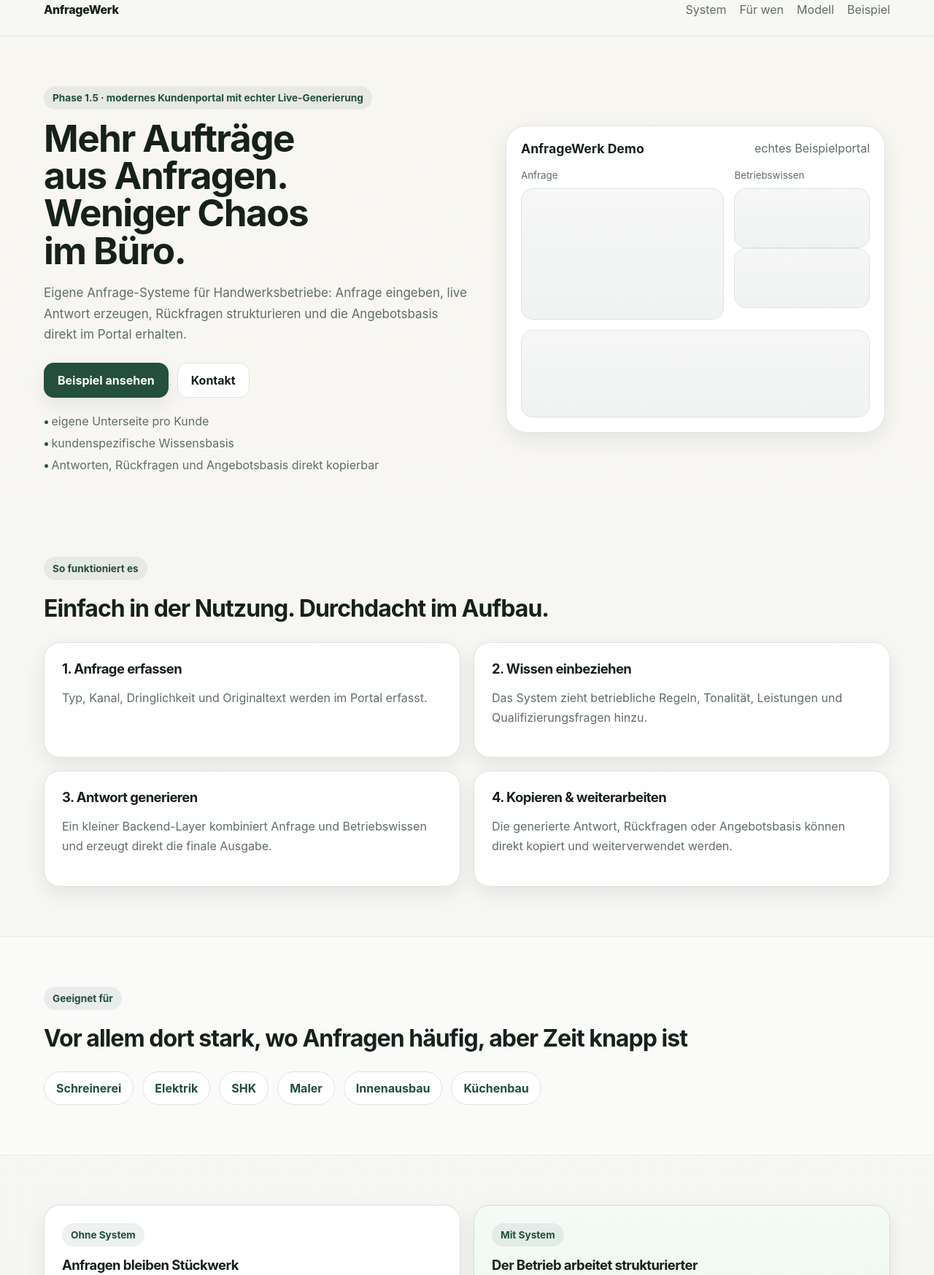
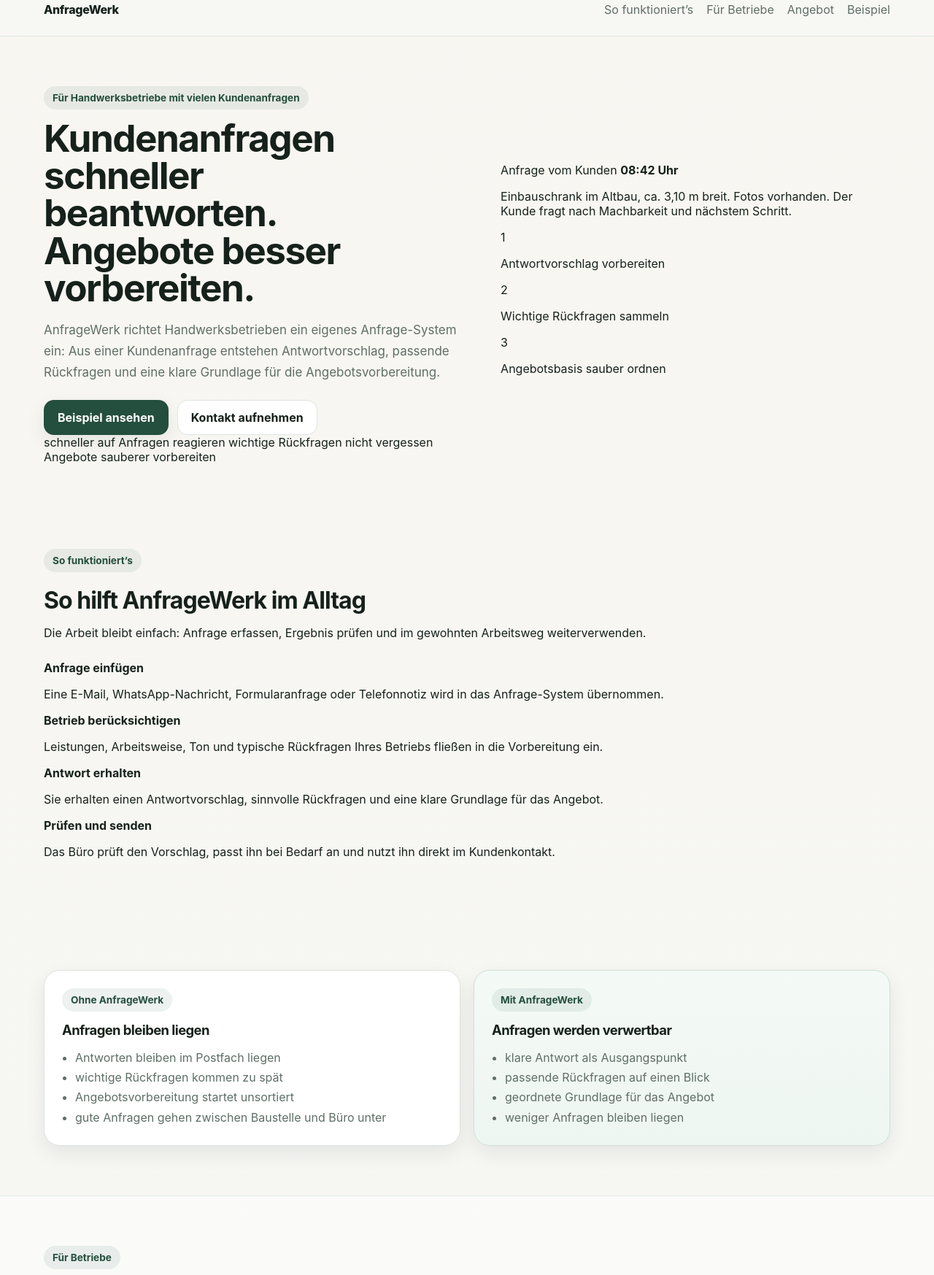
Before and after one commit to Anfragewerk/anfragewerk.github.io, a plain HTML site: page index.html in a window 1280 px wide. Shown: the part 23-1770 px from the top of the page at 73% size. Drawn offline with Linux system fonts and the light colour scheme.

Commit message:
Update landingpage copy for handwerk audience

```diff
--- a/index.html
+++ b/index.html
@@ -3,8 +3,8 @@
 <head>
   <meta charset="UTF-8" />
   <meta name="viewport" content="width=device-width, initial-scale=1.0" />
-  <title>AnfrageWerk – Eigene Anfrage-Systeme für Handwerksbetriebe</title>
-  <meta name="description" content="Eigene Anfrage-Systeme für lokale Handwerksbetriebe: Anfragen schneller beantworten, Rückfragen strukturieren und Angebote besser vorbereiten." />
+  <title>AnfrageWerk - Kundenanfragen schneller beantworten</title>
+  <meta name="description" content="AnfrageWerk richtet Handwerksbetrieben ein eigenes Anfrage-System ein: Kundenanfragen schneller beantworten, wichtige Rückfragen nicht vergessen und Angebote sauberer vorbereiten." />
   <link rel="stylesheet" href="./assets/css/main.css" />
   <script type="application/ld+json">
 {
@@ -16,7 +16,7 @@
       "name": "AnfrageWerk",
       "url": "https://anfragewerk.github.io/",
       "email": "anfragewerk@web.de",
-      "description": "AnfrageWerk erstellt KI-gestützte Anfrage-Systeme für lokale Handwerksbetriebe, damit aus Kundenanfragen schneller verwertbare Antworten, Rückfragen und Angebotsgrundlagen entstehen."
+      "description": "AnfrageWerk richtet Handwerksbetrieben ein eigenes Anfrage-System ein, damit Kundenanfragen schneller beantwortet und Angebote besser vorbereitet werden."
     },
     {
       "@type": "WebSite",
@@ -29,13 +29,12 @@
       "inLanguage": "de-DE"
     },
     {
-      "@type": "SoftwareApplication",
-      "@id": "https://anfragewerk.github.io/#software",
+      "@type": "Service",
+      "@id": "https://anfragewerk.github.io/#service",
       "name": "AnfrageWerk",
-      "applicationCategory": "BusinessApplication",
-      "operatingSystem": "Web",
       "url": "https://anfragewerk.github.io/",
-      "description": "Webbasiertes Anfrage-System für lokale Handwerksbetriebe. Aus Kundenanfragen entstehen Antwortentwurf, Rückfragen und Angebotsbasis.",
+      "serviceType": "Anfragebearbeitung für Handwerksbetriebe",
+      "description": "AnfrageWerk hilft Handwerksbetrieben, aus Kundenanfragen einen Antwortvorschlag, passende Rückfragen und eine Grundlage für die Angebotsvorbereitung zu machen.",
       "publisher": {
         "@id": "https://anfragewerk.github.io/#organization"
       },
@@ -48,11 +47,11 @@
 <body>
   <header class="site-header">
     <div class="container nav-row">
-      <a class="brand" href="./">AnfrageWerk</a>
-      <nav class="nav-links">
-        <a href="#system">System</a>
-        <a href="#zielgruppen">Für wen</a>
-        <a href="#modell">Modell</a>
+      <a class="brand" href="./" aria-label="AnfrageWerk Startseite">AnfrageWerk</a>
+      <nav class="nav-links" aria-label="Hauptnavigation">
+        <a href="#ablauf">So funktioniert’s</a>
+        <a href="#betriebe">Für Betriebe</a>
+        <a href="#angebot">Angebot</a>
         <a href="./beispiel/">Beispiel</a>
       </nav>
     </div>
@@ -61,83 +60,73 @@
   <main>
     <section class="hero-section">
       <div class="container hero-grid">
-        <div>
-          <span class="eyebrow">Phase 1.5 · modernes Kundenportal mit echter Live-Generierung</span>
-          <h1>Mehr Aufträge aus Anfragen. Weniger Chaos im Büro.</h1>
-          <p class="lead">Eigene Anfrage-Systeme für Handwerksbetriebe: Anfrage eingeben, live Antwort erzeugen, Rückfragen strukturieren und die Angebotsbasis direkt im Portal erhalten.</p>
+        <div class="hero-copy">
+          <span class="eyebrow">Für Handwerksbetriebe mit vielen Kundenanfragen</span>
+          <h1>Kundenanfragen schneller beantworten. Angebote besser vorbereiten.</h1>
+          <p class="lead">AnfrageWerk richtet Handwerksbetrieben ein eigenes Anfrage-System ein: Aus einer Kundenanfrage entstehen Antwortvorschlag, passende Rückfragen und eine klare Grundlage für die Angebotsvorbereitung.</p>
           <div class="hero-actions">
             <a class="btn btn-primary" href="./beispiel/">Beispiel ansehen</a>
-            <a class="btn btn-secondary" href="#kontakt">Kontakt</a>
+            <a class="btn btn-secondary" href="#kontakt">Kontakt aufnehmen</a>
           </div>
-          <ul class="hero-bullets">
-            <li>eigene Unterseite pro Kunde</li>
-            <li>kundenspezifische Wissensbasis</li>
-            <li>Antworten, Rückfragen und Angebotsbasis direkt kopierbar</li>
-          </ul>
+          <div class="trust-row" aria-label="Wichtigste Vorteile">
+            <span>schneller auf Anfragen reagieren</span>
+            <span>wichtige Rückfragen nicht vergessen</span>
+            <span>Angebote sauberer vorbereiten</span>
+          </div>
         </div>
-        <div class="preview-shell">
-          <div class="preview-card">
-            <div class="preview-top">
-              <strong>AnfrageWerk Demo</strong>
-              <span>echtes Beispielportal</span>
+
+        <div class="hero-visual" aria-label="Beispielhafte Anfragebearbeitung">
+          <div class="desk-panel">
+            <div class="desk-top">
+              <span>Anfrage vom Kunden</span>
+              <strong>08:42 Uhr</strong>
             </div>
-            <div class="preview-body">
-              <div class="preview-column">
-                <small>Anfrage</small>
-                <div class="preview-box tall"></div>
+            <div class="note-card">
+              <p>Einbauschrank im Altbau, ca. 3,10 m breit. Fotos vorhanden. Der Kunde fragt nach Machbarkeit und nächstem Schritt.</p>
+            </div>
+            <div class="result-list">
+              <div class="result-item">
+                <span>1</span>
+                <p>Antwortvorschlag vorbereiten</p>
               </div>
-              <div class="preview-column">
-                <small>Betriebswissen</small>
-                <div class="preview-box"></div>
-                <div class="preview-box"></div>
+              <div class="result-item">
+                <span>2</span>
+                <p>Wichtige Rückfragen sammeln</p>
+              </div>
+              <div class="result-item">
+                <span>3</span>
+                <p>Angebotsbasis sauber ordnen</p>
               </div>
             </div>
-            <div class="preview-output"></div>
           </div>
         </div>
       </div>
     </section>
 
-    <section id="system" class="section">
-      <div class="container">
+    <section id="ablauf" class="section section-contrast">
+      <div class="container split-layout">
         <div class="section-head">
-          <span class="eyebrow">So funktioniert es</span>
-          <h2>Einfach in der Nutzung. Durchdacht im Aufbau.</h2>
+          <span class="eyebrow">So funktioniert’s</span>
+          <h2>So hilft AnfrageWerk im Alltag</h2>
+          <p>Die Arbeit bleibt einfach: Anfrage erfassen, Ergebnis prüfen und im gewohnten Arbeitsweg weiterverwenden.</p>
         </div>
-        <div class="feature-grid">
-          <article class="feature-card">
-            <h3>1. Anfrage erfassen</h3>
-            <p>Typ, Kanal, Dringlichkeit und Originaltext werden im Portal erfasst.</p>
+        <div class="steps">
+          <article class="step-row">
+            <strong>Anfrage einfügen</strong>
+            <p>Eine E-Mail, WhatsApp-Nachricht, Formularanfrage oder Telefonnotiz wird in das Anfrage-System übernommen.</p>
           </article>
-          <article class="feature-card">
-            <h3>2. Wissen einbeziehen</h3>
-            <p>Das System zieht betriebliche Regeln, Tonalität, Leistungen und Qualifizierungsfragen hinzu.</p>
+          <article class="step-row">
+            <strong>Betrieb berücksichtigen</strong>
+            <p>Leistungen, Arbeitsweise, Ton und typische Rückfragen Ihres Betriebs fließen in die Vorbereitung ein.</p>
           </article>
-          <article class="feature-card">
-            <h3>3. Antwort generieren</h3>
-            <p>Ein kleiner Backend-Layer kombiniert Anfrage und Betriebswissen und erzeugt direkt die finale Ausgabe.</p>
+          <article class="step-row">
+            <strong>Antwort erhalten</strong>
+            <p>Sie erhalten einen Antwortvorschlag, sinnvolle Rückfragen und eine klare Grundlage für das Angebot.</p>
           </article>
-          <article class="feature-card">
-            <h3>4. Kopieren & weiterarbeiten</h3>
-            <p>Die generierte Antwort, Rückfragen oder Angebotsbasis können direkt kopiert und weiterverwendet werden.</p>
+          <article class="step-row">
+            <strong>Prüfen und senden</strong>
+            <p>Das Büro prüft den Vorschlag, passt ihn bei Bedarf an und nutzt ihn direkt im Kundenkontakt.</p>
           </article>
-        </div>
-      </div>
-    </section>
-
-    <section id="zielgruppen" class="section section-soft">
-      <div class="container">
-        <div class="section-head">
-          <span class="eyebrow">Geeignet für</span>
-          <h2>Vor allem dort stark, wo Anfragen häufig, aber Zeit knapp ist</h2>
-        </div>
-        <div class="pill-row">
-          <span class="pill">Schreinerei</span>
-          <span class="pill">Elektrik</span>
-          <span class="pill">SHK</span>
-          <span class="pill">Maler</span>
-          <span class="pill">Innenausbau</span>
-          <span class="pill">Küchenbau</span>
         </div>
       </div>
     </section>
@@ -145,66 +134,99 @@
     <section class="section">
       <div class="container compare-grid">
         <article class="compare-card">
-          <span class="eyebrow">Ohne System</span>
-          <h3>Anfragen bleiben Stückwerk</h3>
+          <span class="eyebrow">Ohne AnfrageWerk</span>
+          <h3>Anfragen bleiben liegen</h3>
           <ul>
-            <li>Antworten dauern zu lange</li>
-            <li>wichtige Rückfragen fehlen</li>
-            <li>Angebotsvorbereitung ist unklar</li>
-            <li>jede Antwort beginnt bei null</li>
+            <li>Antworten bleiben im Postfach liegen</li>
+            <li>wichtige Rückfragen kommen zu spät</li>
+            <li>Angebotsvorbereitung startet unsortiert</li>
+            <li>gute Anfragen gehen zwischen Baustelle und Büro unter</li>
           </ul>
         </article>
         <article class="compare-card compare-card-accent">
-          <span class="eyebrow">Mit System</span>
-          <h3>Der Betrieb arbeitet strukturierter</h3>
+          <span class="eyebrow">Mit AnfrageWerk</span>
+          <h3>Anfragen werden verwertbar</h3>
           <ul>
-            <li>klare Eingabemaske</li>
-            <li>konsistente Arbeitslogik</li>
-            <li>ein Klick für die fertige Ausgabe</li>
-            <li>kundenspezifische Wissensbasis</li>
+            <li>klare Antwort als Ausgangspunkt</li>
+            <li>passende Rückfragen auf einen Blick</li>
+            <li>geordnete Grundlage für das Angebot</li>
+            <li>weniger Anfragen bleiben liegen</li>
           </ul>
         </article>
       </div>
     </section>
 
-    <section id="modell" class="section section-soft">
+    <section id="betriebe" class="section section-soft">
       <div class="container">
-        <div class="section-head">
-          <span class="eyebrow">Leistungsmodell</span>
-          <h2>So lässt sich das später verkaufen</h2>
+        <div class="section-head section-head-wide">
+          <span class="eyebrow">Für Betriebe</span>
+          <h2>Für Betriebe, bei denen Anfragen oft zwischen Baustelle und Büro hängen bleiben</h2>
+          <p>Besonders hilfreich, wenn Kundenanfragen über mehrere Wege kommen und im Tagesgeschäft schnell beantwortet werden müssen.</p>
         </div>
-        <div class="feature-grid">
+        <div class="pill-row">
+          <span class="pill">Schreinerei</span>
+          <span class="pill">Elektrik</span>
+          <span class="pill">SHK</span>
+          <span class="pill">Malerbetrieb</span>
+          <span class="pill">Innenausbau</span>
+          <span class="pill">Küchenbau</span>
+        </div>
+      </div>
+    </section>
+
+    <section id="angebot" class="section">
+      <div class="container">
+        <div class="section-head section-head-wide">
+          <span class="eyebrow">Angebot</span>
+          <h2>Was Sie bekommen</h2>
+          <p>AnfrageWerk wird so eingerichtet, dass es zu Ihrem Betrieb, Ihren Leistungen und Ihrem Alltag passt.</p>
+        </div>
+        <div class="benefit-grid">
           <article class="feature-card">
+            <span class="card-number">01</span>
             <h3>Einrichtung</h3>
-            <p>Portal-Struktur, Branding, Anfragetypen, erste Wissensbasis und erste Live-Fälle.</p>
+            <p>Ihr eigenes Anfrage-System wird mit passenden Anfragearten, Texten und Arbeitswegen für Ihren Betrieb vorbereitet.</p>
           </article>
           <article class="feature-card">
+            <span class="card-number">02</span>
             <h3>Anpassung</h3>
-            <p>Feintuning je Betrieb: Regeln, Sprache, No-Gos, branchenspezifische Rückfragen.</p>
+            <p>Antwortstil, typische Rückfragen, Leistungen und Besonderheiten werden so angepasst, dass die Ergebnisse im Alltag brauchbar sind.</p>
           </article>
           <article class="feature-card">
-            <h3>Laufende Pflege</h3>
-            <p>Neue Fälle, bessere Antwortlogik, weitere Portalseiten und spätere Ausbau-Module.</p>
+            <span class="card-number">03</span>
+            <h3>Pflege</h3>
+            <p>Wenn neue Anfragearten, bessere Formulierungen oder weitere Abläufe dazukommen, wird das System laufend verbessert.</p>
           </article>
         </div>
       </div>
     </section>
 
-    <section id="kontakt" class="section">
+    <section class="section">
+      <div class="container cta-band">
+        <div>
+          <span class="eyebrow">Beispiel</span>
+          <h2>Sehen Sie sich das Beispiel an</h2>
+          <p>In der Demo sehen Sie, wie aus einer normalen Kundenanfrage eine Antwort, sinnvolle Rückfragen und eine Angebotsgrundlage entstehen.</p>
+        </div>
+        <a class="btn btn-primary" href="./beispiel/">Beispiel ansehen</a>
+      </div>
+    </section>
+
+    <section id="kontakt" class="section contact-section">
       <div class="container contact-card">
         <div>
           <span class="eyebrow">Nächster Schritt</span>
-          <h2>Erst Demo, dann sauberes Setup.</h2>
-          <p>Für die erste Version reicht eine saubere Kontaktmöglichkeit. Formularlogik und CRM können später folgen.</p>
+          <h2>Kontakt aufnehmen</h2>
+          <p>Schreiben Sie kurz, welche Anfragen bei Ihnen am meisten Zeit kosten. Dann lässt sich schnell prüfen, wie AnfrageWerk im Alltag entlasten kann.</p>
         </div>
-        <a class="btn btn-primary" href="mailto:kontakt@deinedomain.de">kontakt@deinedomain.de</a>
+        <a class="btn btn-primary" href="mailto:anfragewerk@web.de">anfragewerk@web.de</a>
       </div>
     </section>
   </main>
 
   <footer class="site-footer">
     <div class="container footer-row">
-      <span>© AnfrageWerk</span>
+      <span>&copy; AnfrageWerk</span>
       <div class="footer-links">
         <a href="./beispiel/">Beispiel</a>
         <a href="./datenschutz/">Datenschutz</a>
```
